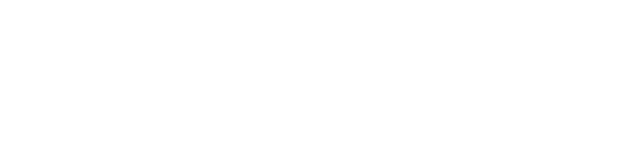
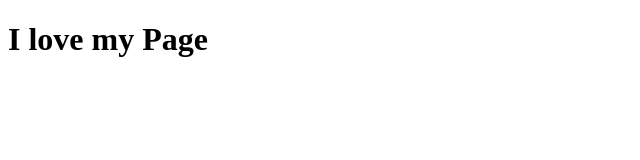
Before and after one commit to nodri09/Lecture1, a plain HTML site: page index.html in a window 1280 px wide. Shown: the whole page, without its empty margins (0-640 px from the left). Drawn offline with Linux system fonts and the light colour scheme.

Commit message:
Update index.html

```diff
--- a/index.html
+++ b/index.html
@@ -1,9 +1,9 @@
 <!DOCTYPE html>
 <html>
-  <head>
-    <title>The Page</title>
-  </head>
-  <body>
-
-  </body>
+    <head>
+      <title>The Page</title>
+    </head>
+    <body>
+        <h1>I love my Page</h1>
+    </body>
 </html>
```
